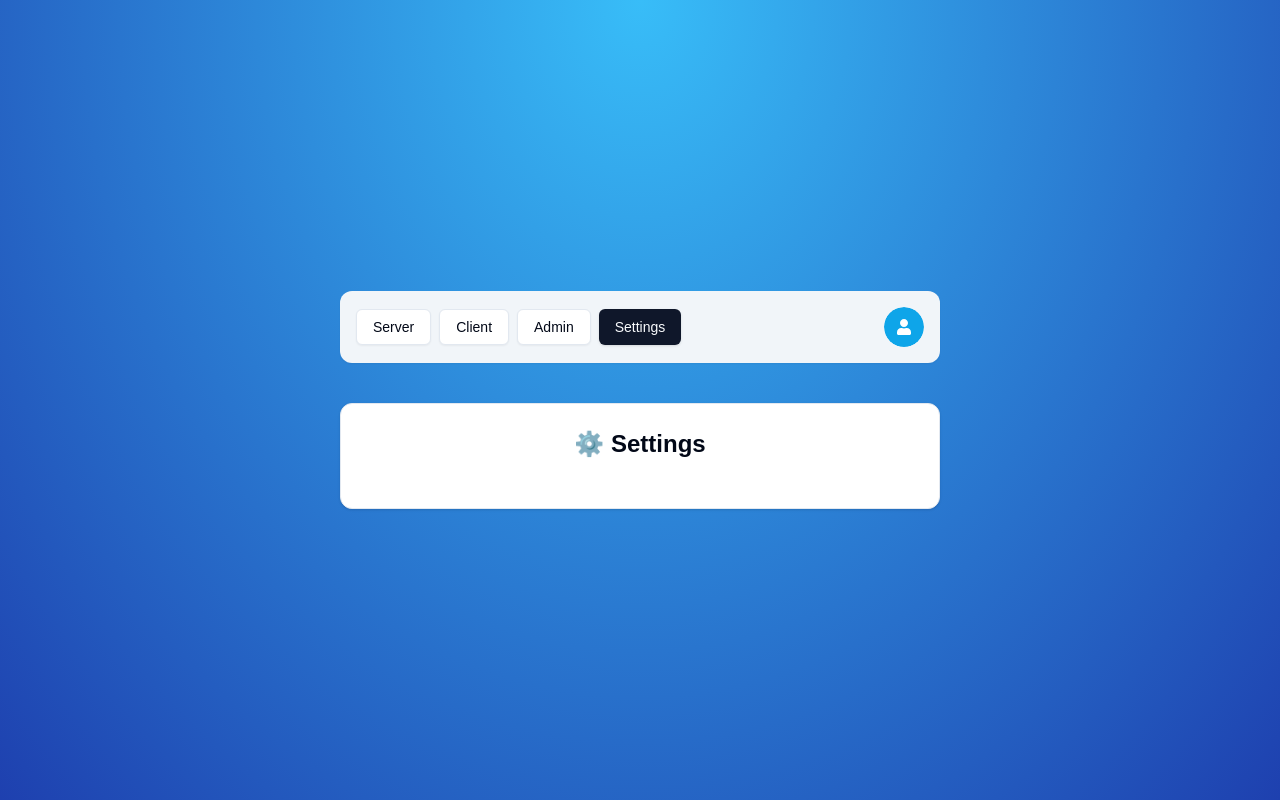
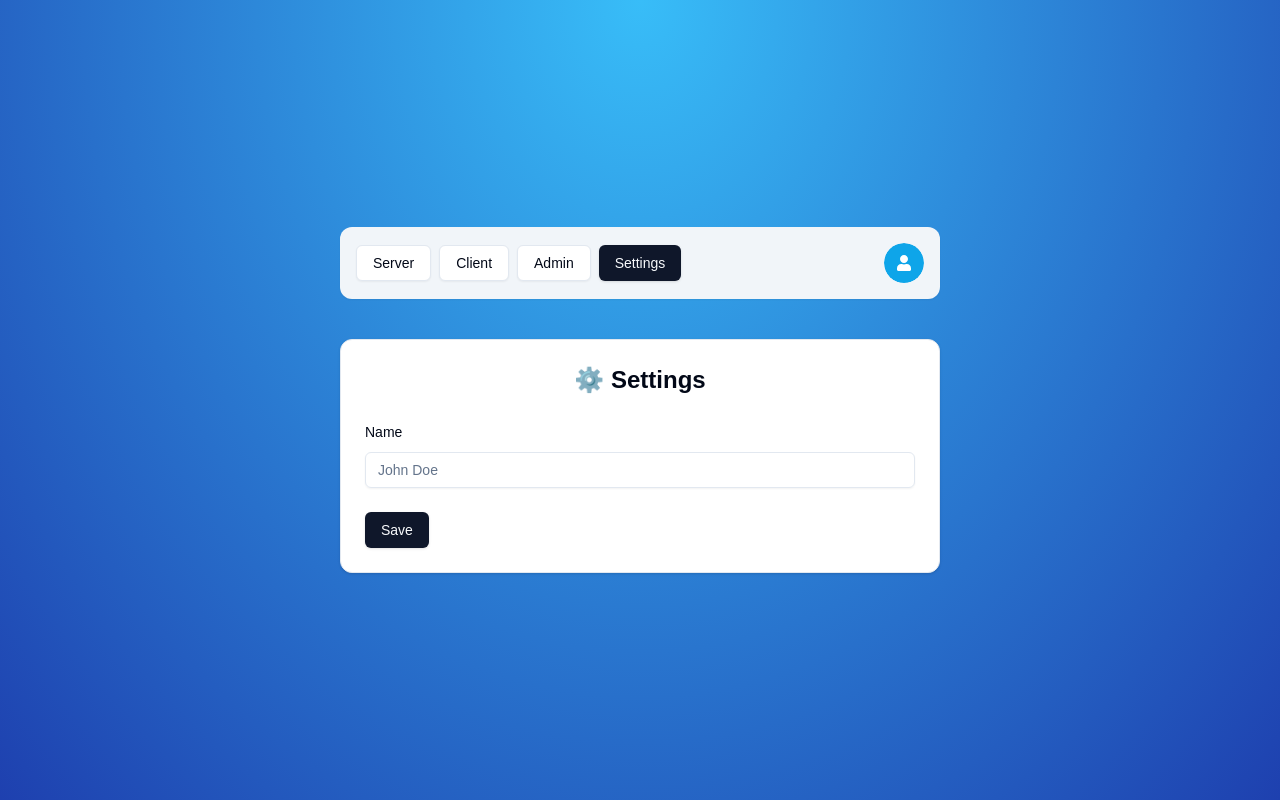
Before and after one commit to Mwungere/Next-Auth, a Next.js app: page /settings in a window 1280 px wide. Built offline with nearby package versions, Linux system fonts and the light colour scheme; no server answers.

Commit message:
settings

```diff
--- a/app/(protected)/settings/page.tsx
+++ b/app/(protected)/settings/page.tsx
@@ -10,11 +10,23 @@ import { useSession } from "next-auth/react";
 import React, { useTransition, useState } from "react";
 
 import { SettingsSchema } from "@/schemas";
-import { Form, FormField } from "@/components/ui/form";
-
+import {
+  Form,
+  FormControl,
+  FormField,
+  FormItem,
+  FormLabel,
+} from "@/components/ui/form";
+import { useCurrentuser } from "@/hooks/use-current-user";
+import { Input } from "@/components/ui/input";
+import { FormSuccess } from "@/components/form-success";
+import { FormError } from "@/components/form-error";
 
 const Settings = () => {
-  const { update } = useSession()
+
+  const user = useCurrentuser();
+
+  const { update } = useSession();
   const [isPending, startTransition] = useTransition();
   const [error, setError] = useState<string | undefined>();
   const [success, setSuccess] = useState<string | undefined>();
@@ -22,25 +34,21 @@ const Settings = () => {
   const form = useForm<z.infer<typeof SettingsSchema>>({
     resolver: zodResolver(SettingsSchema),
     defaultValues: {
-      name: "",
+      name: user?.name || undefined,
     },
   });
 
   const onSubmit = (values: z.infer<typeof SettingsSchema>) => {
-
     startTransition(() => {
-      settings(values)
-      .then((data) => {
-
-        if(data.error){
+      settings(values).then((data) => {
+        if (data.error) {
           setError(data.error);
         }
 
-        if(data.success){
+        if (data.success) {
           setSuccess(data.success);
           update();
         }
-
       });
     });
   };
@@ -52,8 +60,33 @@ const Settings = () => {
       </CardHeader>
       <CardContent>
         <Form {...form}>
-          <form className="space-y-6" onClick={form.handleSubmit(onSubmit)}>
-            {/* <FormField/> */}
+          <form className="space-y-6" onSubmit={form.handleSubmit(onSubmit)}>
+            <div className="space-y-4">
+              <FormField
+                control={form.control}
+                name="name"
+                render={({ field }) => (
+                  <FormItem>
+                    <FormLabel>Name</FormLabel>
+                    <FormControl>
+                      <Input
+                        {...field}
+                        type="text"
+                        placeholder="John Doe"
+                        disabled={isPending}
+                      />
+                    </FormControl>
+                  </FormItem>
+                )}
+              />
+            </div>
+
+            <FormSuccess message={success} />
+            <FormError message={error} />
+
+            <Button type="submit" disabled={isPending}>
+              Save
+            </Button>
           </form>
         </Form>
       </CardContent>
```
